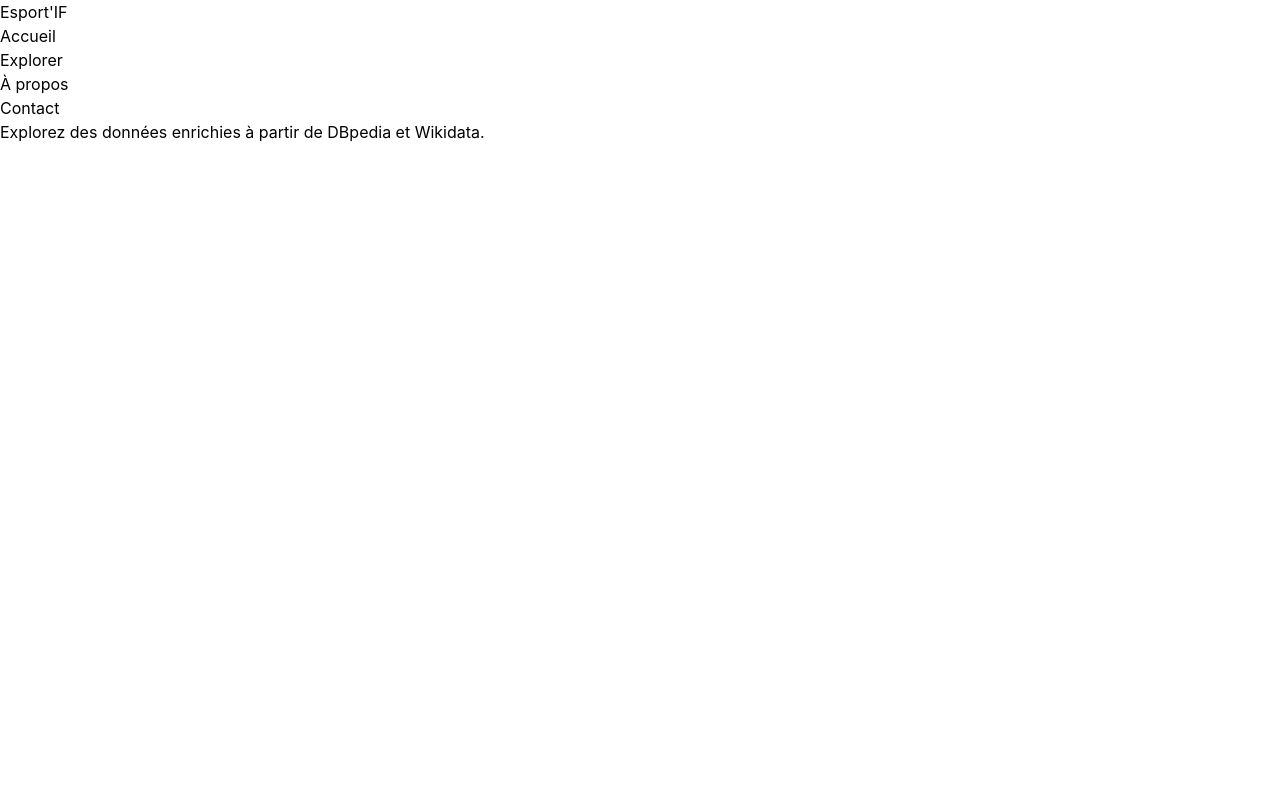
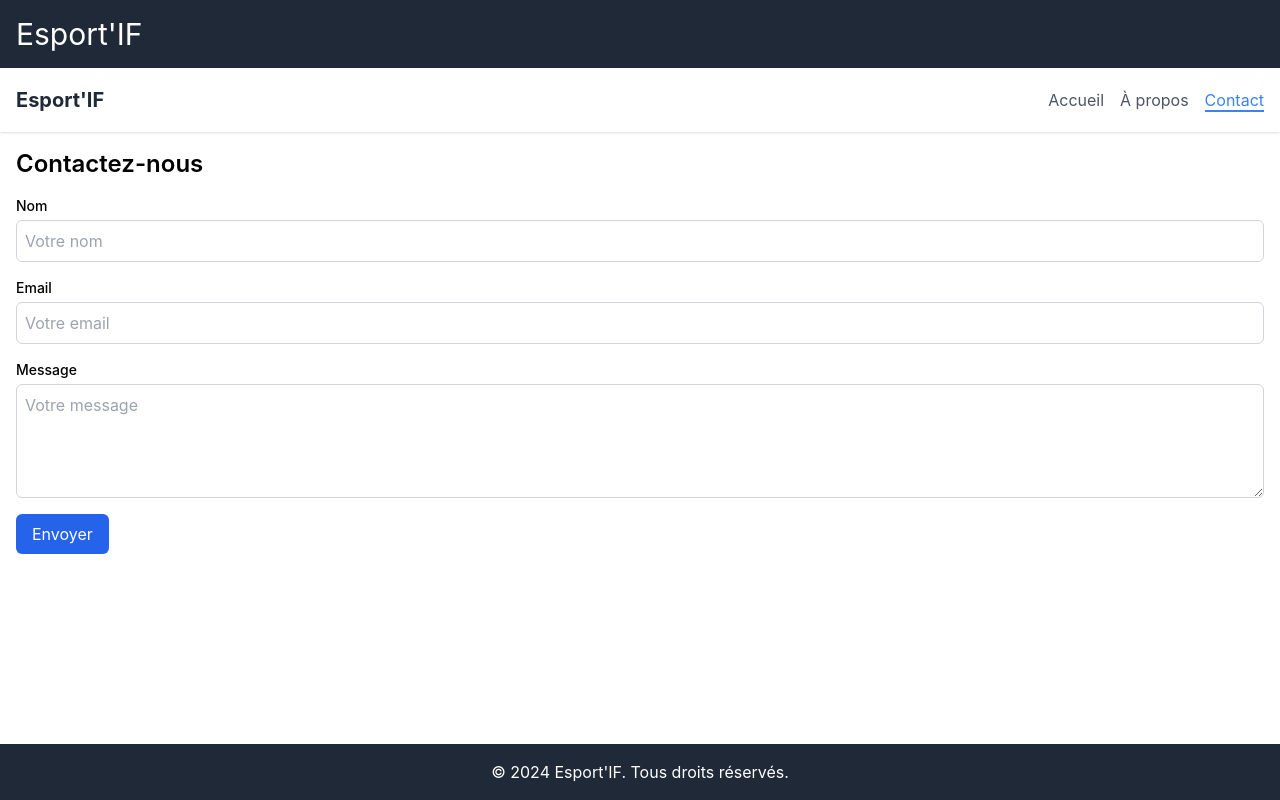
Before and after one commit to yolaatar/esportif, a React (Create React App) app: page /contact in a window 1280 px wide. Built offline with nearby package versions, Linux system fonts and the light colour scheme.

Commit message:
base pour le projet

```diff
--- a/package.json
+++ b/package.json
@@ -8,6 +8,7 @@
     "@testing-library/user-event": "^13.5.0",
     "react": "^18.3.1",
     "react-dom": "^18.3.1",
+    "react-router-dom": "^7.0.2",
     "react-scripts": "^5.0.1",
     "web-vitals": "^2.1.4"
   },
--- a/src/App.js
+++ b/src/App.js
@@ -1,22 +1,40 @@
+// src/App.js
 import React from "react";
+import { BrowserRouter as Router, Routes, Route } from "react-router-dom";
 import Navbar from "./components/Navbar";
+import Home from "./pages/Home";
+import About from "./pages/About";
+import Contact from "./pages/Contact";
+// Importez d'autres pages selon vos besoins
 
 const App = () => {
 	return (
-		<div>
+		<Router>
+			<div className="min-h-screen flex flex-col">
 				{/* Titre principal */}
-			<header>
-				<h1>Esport'IF</h1>
+				<header className="bg-gray-800 text-white p-4">
+					<h1 className="text-3xl">Esport'IF</h1>
 				</header>
 
 				{/* Menu horizontal */}
 				<Navbar />
 
 				{/* Contenu de la page */}
-			<main>
-				<p>Explorez des données enrichies à partir de DBpedia et Wikidata.</p>
+				<main className="flex-grow p-4">
+					<Routes>
+						<Route path="/" element={<Home />} />
+						<Route path="/about" element={<About />} />
+						<Route path="/contact" element={<Contact />} />
+						{/* Ajoutez d'autres routes ici */}
+					</Routes>
 				</main>
+
+				{/* Footer (optionnel) */}
+				<footer className="bg-gray-800 text-white p-4 text-center">
+					© 2024 Esport'IF. Tous droits réservés.
+				</footer>
 			</div>
+		</Router>
 	);
 };
 
--- a/src/components/Navbar.js
+++ b/src/components/Navbar.js
@@ -1,22 +1,63 @@
+// src/components/Navbar.js
 import React from "react";
+import { Link, NavLink } from "react-router-dom";
 
 const Navbar = () => {
 	return (
-		<nav>
-			<ul>
+		<nav className="bg-white shadow">
+			<div className="container mx-auto px-4">
+				<div className="flex justify-between items-center h-16">
+					{/* Logo ou Titre */}
+					<div className="flex-shrink-0">
+						<Link to="/" className="text-xl font-bold text-gray-800">
+							Esport'IF
+						</Link>
+					</div>
+
+					{/* Menu */}
+					<div>
+						<ul className="flex space-x-4">
 							<li>
-					<a>Accueil</a>
+								<NavLink
+									to="/"
+									className={({ isActive }) =>
+										isActive
+											? "text-blue-500 border-b-2 border-blue-500"
+											: "text-gray-600 hover:text-blue-500"
+									}
+								>
+									Accueil
+								</NavLink>
 							</li>
 							<li>
-					<a>Explorer</a>
+								<NavLink
+									to="/about"
+									className={({ isActive }) =>
+										isActive
+											? "text-blue-500 border-b-2 border-blue-500"
+											: "text-gray-600 hover:text-blue-500"
+									}
+								>
+									À propos
+								</NavLink>
 							</li>
 							<li>
-					<a>À propos</a>
+								<NavLink
+									to="/contact"
+									className={({ isActive }) =>
+										isActive
+											? "text-blue-500 border-b-2 border-blue-500"
+											: "text-gray-600 hover:text-blue-500"
+									}
+								>
+									Contact
+								</NavLink>
 							</li>
-				<li>
-					<a>Contact</a>
-				</li>
+							{/* Ajoutez d'autres liens de navigation ici */}
 						</ul>
+					</div>
+				</div>
+			</div>
 		</nav>
 	);
 };
--- a/src/index.js
+++ b/src/index.js
@@ -1,17 +1,11 @@
-import React from 'react';
-import ReactDOM from 'react-dom/client';
-import './index.css';
-import App from './App';
-import reportWebVitals from './reportWebVitals';
+import React from "react";
+import ReactDOM from "react-dom/client";
+import "./index.css";
+import App from "./App";
 
-const root = ReactDOM.createRoot(document.getElementById('root'));
+const root = ReactDOM.createRoot(document.getElementById("root"));
 root.render(
-  <React.StrictMode>
-    <App />
-  </React.StrictMode>
+	<React.StrictMode>
+		<App />
+	</React.StrictMode>
 );
-
-// If you want to start measuring performance in your app, pass a function
-// to log results (for example: reportWebVitals(console.log))
-// or send to an analytics endpoint. Learn more: https://bit.ly/CRA-vitals
-reportWebVitals();
--- /dev/null
+++ b/src/pages/About.js
@@ -0,0 +1,16 @@
+// src/pages/About.js
+import React from "react";
+
+const About = () => {
+	return (
+		<div>
+			<h2 className="text-2xl font-semibold mb-4">À propos</h2>
+			<p>
+				Esport'IF est une plateforme dédiée à l'analyse des données
+				esportives...
+			</p>
+		</div>
+	);
+};
+
+export default About;
--- /dev/null
+++ b/src/pages/Contact.js
@@ -0,0 +1,44 @@
+// src/pages/Contact.js
+import React from "react";
+
+const Contact = () => {
+	return (
+		<div>
+			<h2 className="text-2xl font-semibold mb-4">Contactez-nous</h2>
+			<form className="space-y-4">
+				<div>
+					<label className="block text-sm font-medium">Nom</label>
+					<input
+						type="text"
+						className="mt-1 block w-full border border-gray-300 rounded-md p-2"
+						placeholder="Votre nom"
+					/>
+				</div>
+				<div>
+					<label className="block text-sm font-medium">Email</label>
+					<input
+						type="email"
+						className="mt-1 block w-full border border-gray-300 rounded-md p-2"
+						placeholder="Votre email"
+					/>
+				</div>
+				<div>
+					<label className="block text-sm font-medium">Message</label>
+					<textarea
+						className="mt-1 block w-full border border-gray-300 rounded-md p-2"
+						rows="4"
+						placeholder="Votre message"
+					></textarea>
+				</div>
+				<button
+					type="submit"
+					className="bg-blue-600 text-white px-4 py-2 rounded-md hover:bg-blue-700"
+				>
+					Envoyer
+				</button>
+			</form>
+		</div>
+	);
+};
+
+export default Contact;
--- /dev/null
+++ b/src/pages/Home.js
@@ -0,0 +1,14 @@
+// src/pages/Home.js
+import React from "react";
+
+const Home = () => {
+	return (
+		<div>
+			<p className="text-lg">
+				Explorez des données enrichies à partir de DBpedia et Wikidata.
+			</p>
+		</div>
+	);
+};
+
+export default Home;
```
Also changed, not shown: 1 other file (tests, documents, lock files or other folders). Lines whose indentation alone changed are shown as unchanged.
